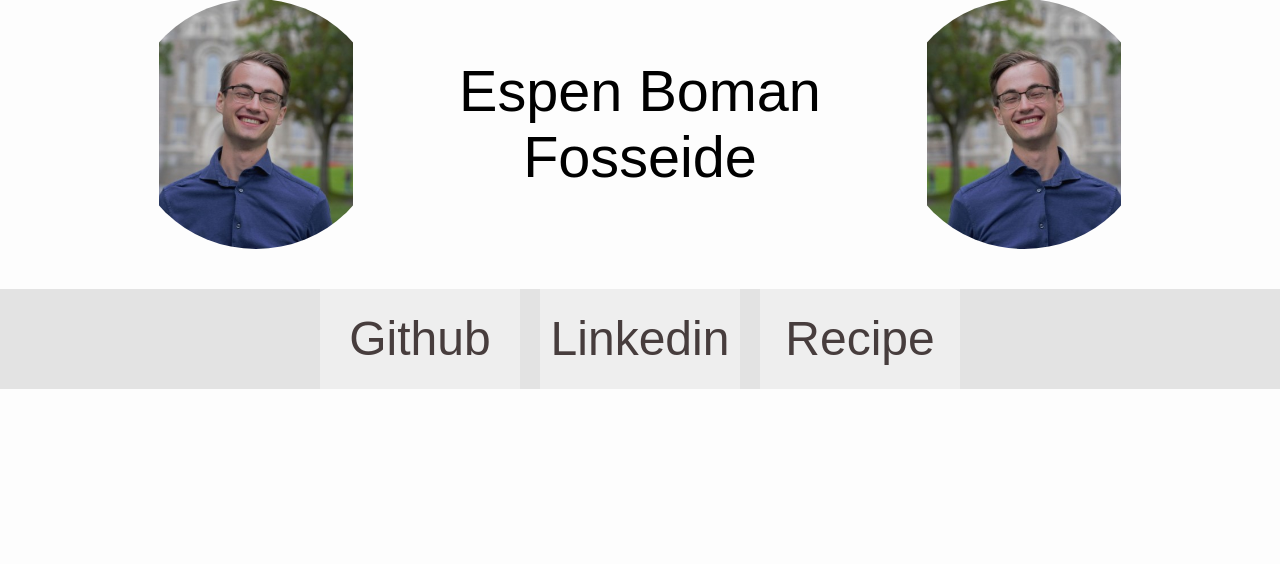
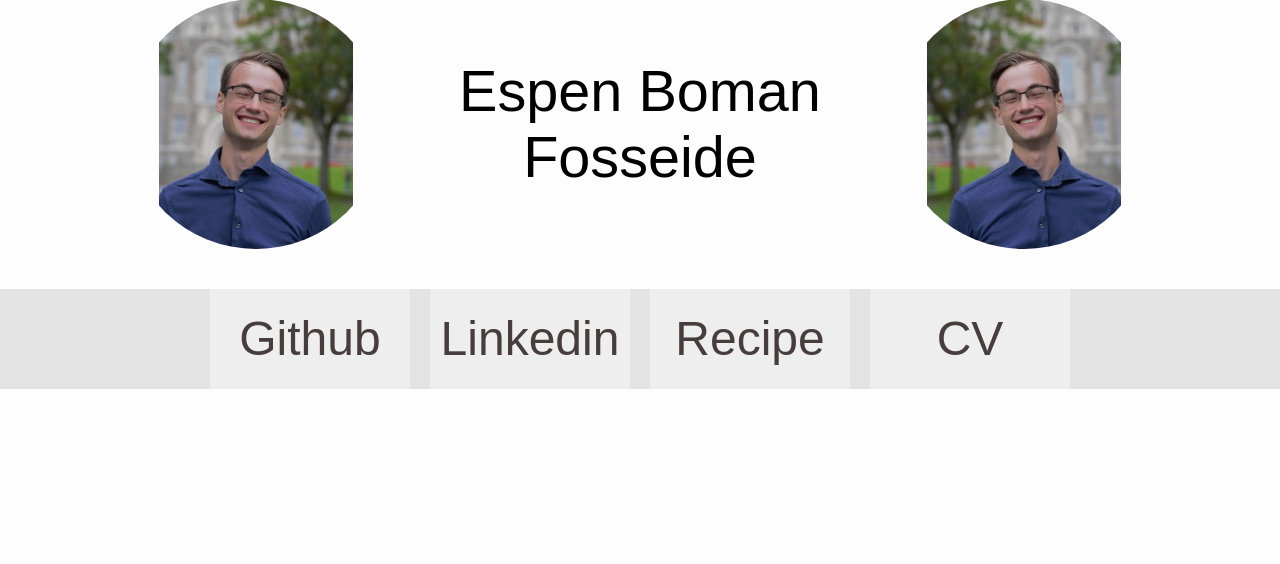
Before and after one commit to Espenbfo/personlig-nettside, a Django app: page / in a window 1280 px wide. Shown: the part 41-605 px from the top of the page. Run offline with Django 3.2, Linux system fonts and the light colour scheme.

Commit message:
Update index add cv

```diff
--- a/templates/core/index.html
+++ b/templates/core/index.html
@@ -24,5 +24,6 @@
     <a href="https://github.com/Espenbfo" class="item">Github</a>
     <a href="https://www.linkedin.com/in/ebfosseide/" class="item">Linkedin</a>
     <a href="http://recipe.fosseide.com" class="item">Recipe</a>
+    <a href="http://cv.fosseide.com/cv.pdf" class="item">CV</a>
 </div>
 {% endblock %}
```
